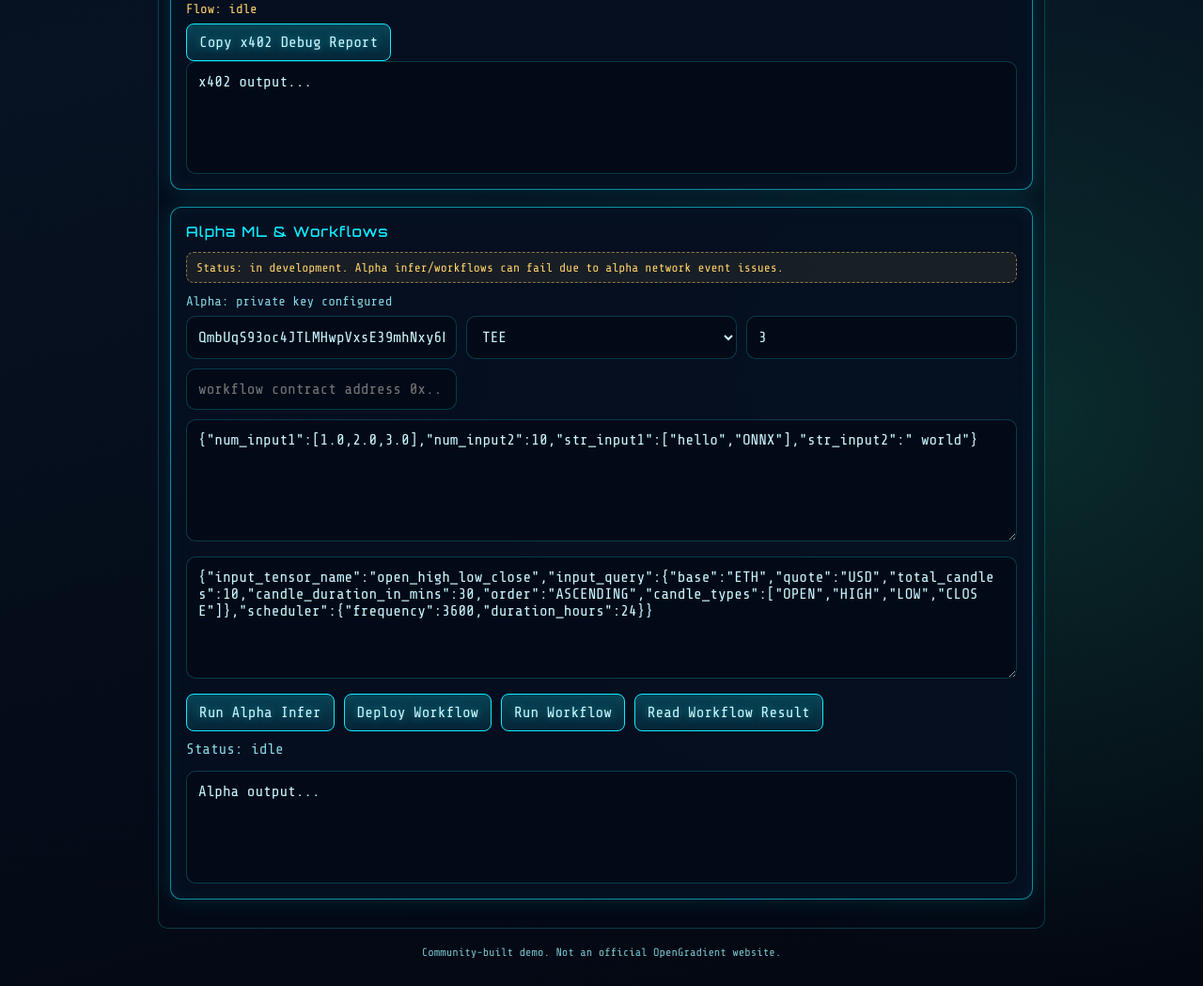
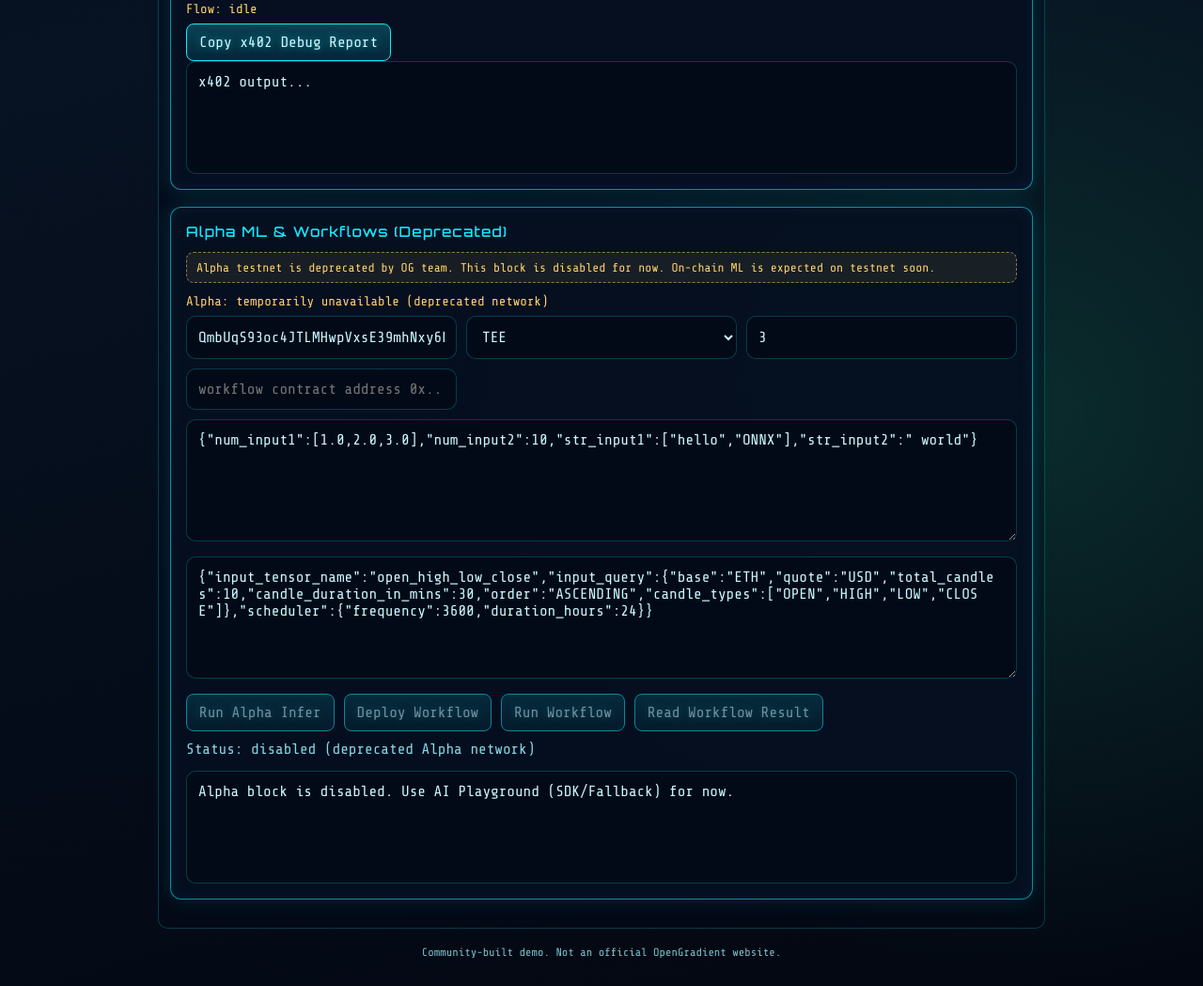
Before and after one commit to arthuroua/opengradient-intelligence-terminal, a Flask app: page / in a window 1280 px wide, after a click that opens the changed part. Shown: the part 2039-3088 px from the top of the page at 94% size. Run offline with Flask 3, Linux system fonts and the light colour scheme; some libraries are stand-ins or nearby versions.

Commit message:
Disable deprecated Alpha block and show testnet migration notice

```diff
--- a/templates/index.html
+++ b/templates/index.html
@@ -294,9 +294,9 @@
       </section>
 
       <section class="panel">
-        <div class="panel-title">Alpha ML & Workflows</div>
-        <div class="dev-note">Status: in development. Alpha infer/workflows can fail due to alpha network event issues.</div>
-        <div class="meta" id="alphaState">Alpha: checking config...</div>
+        <div class="panel-title">Alpha ML & Workflows (Deprecated)</div>
+        <div class="dev-note">Alpha testnet is deprecated by OG team. This block is disabled for now. On-chain ML is expected on testnet soon.</div>
+        <div class="meta warn" id="alphaState">Alpha: temporarily unavailable (deprecated network)</div>
         <div class="grid">
           <input id="alphaModelCid" placeholder="model CID (Qm...)" value="QmbUqS93oc4JTLMHwpVxsE39mhNxy6hpf6Py3r9oANr8aZ" />
           <select id="alphaMode">
@@ -310,13 +310,13 @@
         <textarea id="alphaInputJson">{"num_input1":[1.0,2.0,3.0],"num_input2":10,"str_input1":["hello","ONNX"],"str_input2":" world"}</textarea>
         <textarea id="workflowDeployJson">{"input_tensor_name":"open_high_low_close","input_query":{"base":"ETH","quote":"USD","total_candles":10,"candle_duration_in_mins":30,"order":"ASCENDING","candle_types":["OPEN","HIGH","LOW","CLOSE"]},"scheduler":{"frequency":3600,"duration_hours":24}}</textarea>
         <div class="buttons">
-          <button id="alphaInferBtn">Run Alpha Infer</button>
-          <button id="alphaDeployWorkflowBtn">Deploy Workflow</button>
-          <button id="alphaRunWorkflowBtn">Run Workflow</button>
-          <button id="alphaReadWorkflowBtn">Read Workflow Result</button>
+          <button id="alphaInferBtn" disabled>Run Alpha Infer</button>
+          <button id="alphaDeployWorkflowBtn" disabled>Deploy Workflow</button>
+          <button id="alphaRunWorkflowBtn" disabled>Run Workflow</button>
+          <button id="alphaReadWorkflowBtn" disabled>Read Workflow Result</button>
         </div>
-        <div class="status" id="alphaStatus">Status: idle</div>
-        <div class="output" id="alphaOutput">Alpha output...</div>
+        <div class="status" id="alphaStatus">Status: disabled (deprecated Alpha network)</div>
+        <div class="output" id="alphaOutput">Alpha block is disabled. Use AI Playground (SDK/Fallback) for now.</div>
       </section>
         </div>
       </details>
@@ -465,7 +465,7 @@
         const r = await fetch("/api/config");
         cfg = await r.json();
         networkStateEl.textContent = `Network: ${cfg.chainName} (chainId ${cfg.chainId})`;
-        alphaStateEl.textContent = cfg.alphaConfigured ? "Alpha: private key configured" : "Alpha: set OG_ALPHA_PRIVATE_KEY (or OG_PRIVATE_KEY)";
+        alphaStateEl.textContent = "Alpha: temporarily unavailable (deprecated network)";
         x402StateEl.textContent = `x402 endpoint: ${cfg.x402Endpoint}`;
         setX402FlowState("idle", "warn");
         if (!x402ModelEl.value) x402ModelEl.value = cfg.x402DefaultModel || "google/gemini-2.5-flash";
```
